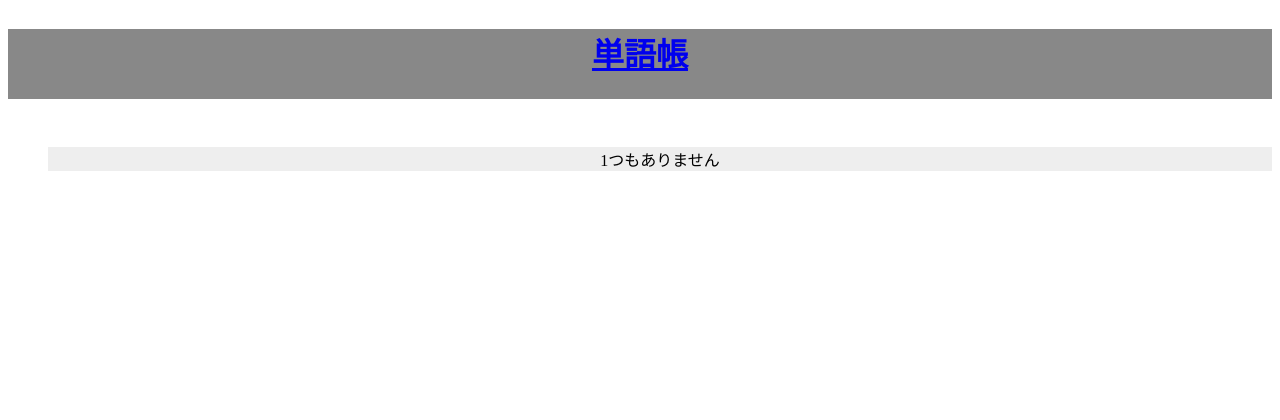
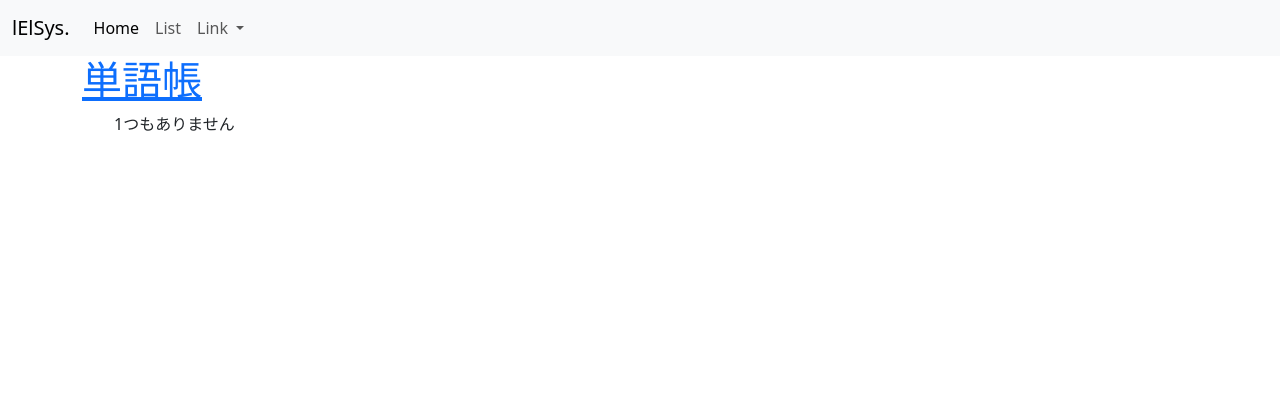
Before and after one commit to Bunnoichi/learnEnglish, a Django app: page /wordList/card/list/ in a window 1280 px wide. Shown: the top 420 px of the page. After the commit the page ends 131 px from the top, so only its background shows below. Run offline with Django 3.2, Linux system fonts and the light colour scheme; data that the repository does not hold is empty; some libraries are stand-ins or nearby versions.

Commit message:
Bootstrapを用いた最低限のCSSを作成
Bootstrap、Popperのインポート。
メニューバー作成。
カードリストのスタイル作成。

```diff
--- a/templates/base/wordList_base.html
+++ b/templates/base/wordList_base.html
@@ -2,14 +2,76 @@
 <html lang="ja">
    <head>
       <meta charset="utf-8">
+      <meta name="viewport" content="width=device-width, initial-scale=1">
+
       <title>単語帳</title>
+
+      <!-- https://getbootstrap.jp/docs/5.3/getting-started/introduction/ -->
+
+      <!-- 始しーえすえす -->
       {% load static %}
-      <link rel="stylesheet" href="{% static 'wordList/css/base.css' %}">
+      <!-- <link rel="stylesheet" href="{% static 'wordList/css/base.css' %}"> -->
+      <!-- <link rel="stylesheet" href="{% static 'bootstrap/css/bootstrap-grid.css' %}"> -->
+      <link href="https://cdn.jsdelivr.net/npm/bootstrap@5.3.0/dist/css/bootstrap.min.css" rel="stylesheet" integrity="sha384-9ndCyUaIbzAi2FUVXJi0CjmCapSmO7SnpJef0486qhLnuZ2cdeRhO02iuK6FUUVM" crossorigin="anonymous">
+      <!-- 終しーえすえす -->
       <script src="{% static 'wordList/js/base.js' %}"></script>
+
    </head>
+
    <body>
-      <h1><a href="{% url 'wordList:index' %}">単語帳</a></h1>
-      {% block body %}
-      {% endblock %}
+      <nav class="navbar navbar-expand-lg bg-body-tertiary">
+         <div class="container-fluid">
+           <a class="navbar-brand" href="#{% url 'wordList:index' %}">lElSys.</a>
+           <button class="navbar-toggler" type="button" data-bs-toggle="collapse" data-bs-target="#navbarScroll" aria-controls="navbarScroll" aria-expanded="false" aria-label="Toggle navigation">
+             <span class="navbar-toggler-icon"></span>
+           </button>
+           <div class="collapse navbar-collapse" id="navbarScroll">
+             <ul class="navbar-nav me-auto my-2 my-lg-0 navbar-nav-scroll" style="--bs-scroll-height: 100px;">
+               <li class="nav-item">
+                 <a class="nav-link active" aria-current="page" href="{% url 'wordList:index' %}">Home</a>
+               </li>
+               <li class="nav-item">
+                 <a class="nav-link" href="{% url 'wordList:card_list' %}">List</a>
+               </li>
+               <li class="nav-item dropdown">
+                 <a class="nav-link dropdown-toggle" href="#" role="button" data-bs-toggle="dropdown" aria-expanded="false">
+                   Link
+                 </a>
+                 <ul class="dropdown-menu">
+                   <li><a class="dropdown-item" href="{% url 'wordList:card_create' %}">Registration</a></li>
+                   <li><a class="dropdown-item" href="{% url 'wordList:card_list' %}">List</a></li>
+                   <li><hr class="dropdown-divider"></li>
+                   <li><a class="dropdown-item" href="https://ejje.weblio.jp">Weblio</a></li>
+                 </ul>
+               </li>
+               <!-- <li class="nav-item">
+                 <a class="nav-link disabled">Link</a>
+               </li> -->
+             </ul>
+             <!-- <form class="d-flex" role="search">
+               <input class="form-control me-2" type="search" placeholder="Search" aria-label="Search">
+               <button class="btn btn-outline-success" type="submit">Search</button>
+             </form> -->
+           </div>
+         </div>
+       </nav>
+
+      <div class="container">
+
+         <h1><a href="{% url 'wordList:index' %}">単語帳</a></h1>
+         {% block body %}
+         {% endblock %}
+
+      </div>
+
+      <div>
+         <!-- 始じゃゔぁすくりぷと -->
+         <!-- <script src="https://ajax.googleapis.com/ajax/libs/jquery/3.5.1/jquery.min.js"></script>
+         <script src="{% static 'bootstrap/js/bootstrap.min.js' %}"></script> -->
+         <script src="https://cdn.jsdelivr.net/npm/@popperjs/core@2.11.8/dist/umd/popper.min.js" integrity="sha384-I7E8VVD/ismYTF4hNIPjVp/Zjvgyol6VFvRkX/vR+Vc4jQkC+hVqc2pM8ODewa9r" crossorigin="anonymous"></script>
+         <script src="https://cdn.jsdelivr.net/npm/bootstrap@5.3.0/dist/js/bootstrap.min.js" integrity="sha384-fbbOQedDUMZZ5KreZpsbe1LCZPVmfTnH7ois6mU1QK+m14rQ1l2bGBq41eYeM/fS" crossorigin="anonymous"></script>
+         <!-- 終じゃゔぁすくりぷと -->
+      </div>
+
    </body>
 </html>
--- a/templates/wordList/card_form.html
+++ b/templates/wordList/card_form.html
@@ -6,6 +6,11 @@
    <div class="form">
       {{ form.as_p }}
    </div>
+   <!-- <div class="mb-3">
+      <label for="exampleInputEmail1" class="form-label">{{ form.word }}</label>
+      <label for="exampleInputEmail1" class="form-label">{{ form.meaning }}</label>
+      <label for="exampleInputEmail1" class="form-label">{{ form.note }}</label>
+   </div> -->
    <div>
       <p id="found_meaning">{{ foundmeaning }}</p>
    </div>
--- a/templates/wordList/card_list.html
+++ b/templates/wordList/card_list.html
@@ -3,13 +3,23 @@
 
 <ul>
    {% for card in card_list %}
-      <div class="box_word">
-         <div class="box_word_title">{{ card.word }}</div>
-         <p>{{ card.meaning }}</p>
-         {{ card.id }}: {{ card.created_at }}<br>
-         {{ card.note }}<br>
-         <a href="{% url 'wordList:card_update' card.id %}">編集</a>
+   <div class="card">
+      <div class="card-body">
+        <h3 class="card-title">{{ card.word }}</h5>
+        <h5 class="card-text">{{ card.meaning }}</p>
       </div>
+      <ul class="list-group list-group-flush">
+         {% if card.note %}
+            <li class="list-group-item">{{ card.note }}</li>
+         {% endif %}
+         <li class="list-group-item" style="color: grey;">{{ card.created_at }}<br>{{ card.id }}</li>
+      </ul>
+      <div class="card-body">
+        <a href="{% url 'wordList:card_update' card.id %}" class="card-link">Edit.</a>
+        <a href="#" class="card-link">Another link</a>
+      </div>
+    </div>
+
    {% empty %}
       <div>1つもありません</div>
    {% endfor %}
```
